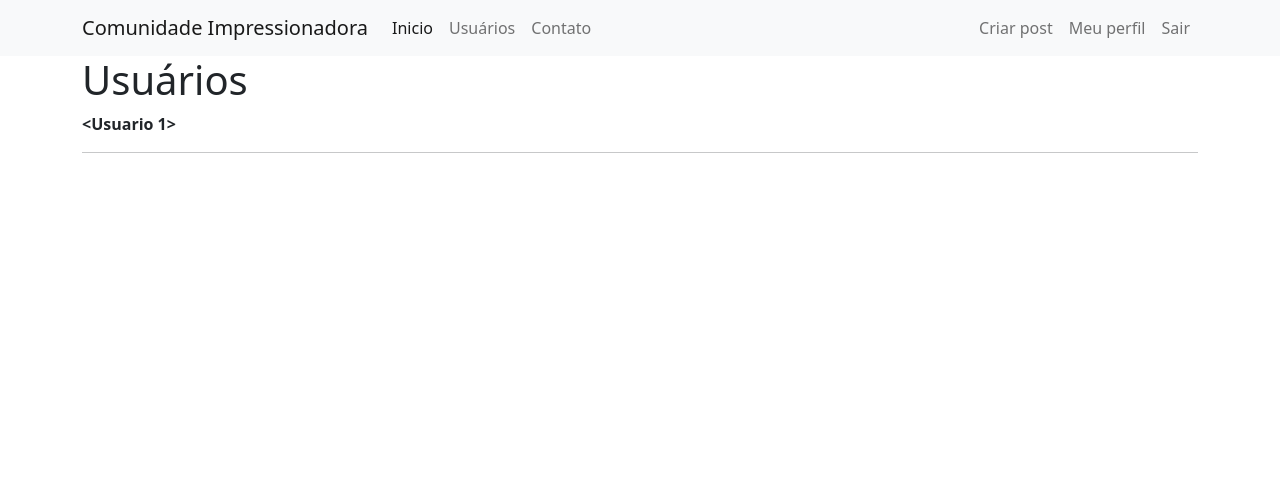
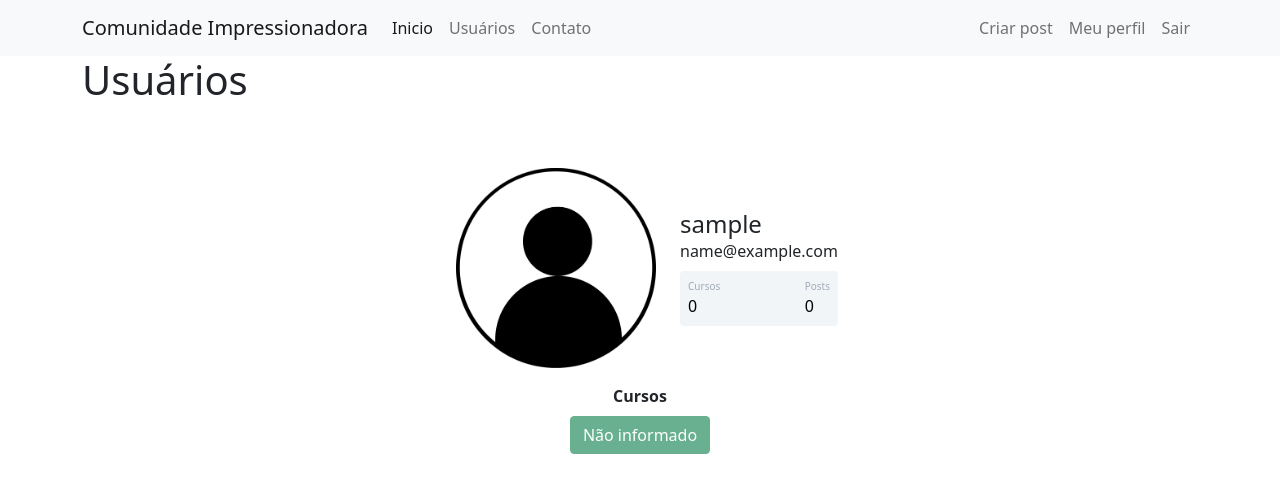
Before and after one commit to Guilherme-Fernandes97/Site-Comunidade, a Flask app: page /usuarios in a window 1280 px wide. Shown: the top 493 px of the page. Run offline with Flask 2, Linux system fonts and the light colour scheme; the visitor is signed in with stand-in values (Sample User, id 1); data comes from the database, SQL or seed files in the repository.

Commit message:
atualizando usuarios

```diff
--- a/comundiadeimpressionadora/templates/usuarios.html
+++ b/comundiadeimpressionadora/templates/usuarios.html
@@ -5,9 +5,49 @@
     <div class="container">
         <h1>Usuários</h1>
         {% for usuario in lista_usuarios %}
-            <strong>{{ usuario }}</strong>
-            <hr>
+
+        <div class="container">
+        <div class="container mt-5 d-flex justify-content-center">
+            <div class="card p-3">
+                <div class="d-flex align-items-center">
+                    <div class="image pe-4">
+                        <img src="{{ url_for('static', filename='fotos_perfil/{}'.format(usuario.foto_perfil)) }}" class="rounded" width="200" >
+                    </div>
+                <div class="ml-3 w-100">
+                   <h4 class="mb-0 mt-0">{{usuario.username}}</h4>
+                   <span>{{usuario.email}}</span>
+                <div class="p-2 mt-2 bg-primary d-flex justify-content-between rounded text-white stats">
+                    {% if 'Não informado' in usuario.cursos %}
+                        <div class="d-flex flex-column"> <span class="articles">Cursos</span> <span class="number1">0</span> </div>
+                    {% else %}
+                        <div class="d-flex flex-column"> <span class="articles">Cursos</span> <span class="number1">{{ usuario.cursos.count(';') + 1 }}</span> </div>
+                    {% endif %}
+                    <div class="d-flex flex-column">
+                        <span class="rating">Posts</span>
+                        <span class="number3">0</span>
+                    </div>
+               </div>
+                </div>
+                </div>
+            </div>
+         </div>
+    </div>
+
+    <div class="row justify-content-center">
+        <div class = "col col-4" style="text-align: center">
+            <strong> Cursos </strong><br>
+            {% for curso in usuario.cursos.split(';') %}
+                <button type="button" class="btn btn-success mt-2" disabled>{{ curso }}</button>
+            {% endfor %}
+        </div>
+    </div>
+
+
+
         {% endfor %}
     </div>
+<div class="row mt-5">
+
+</div>
 
 {% endblock %}
```
